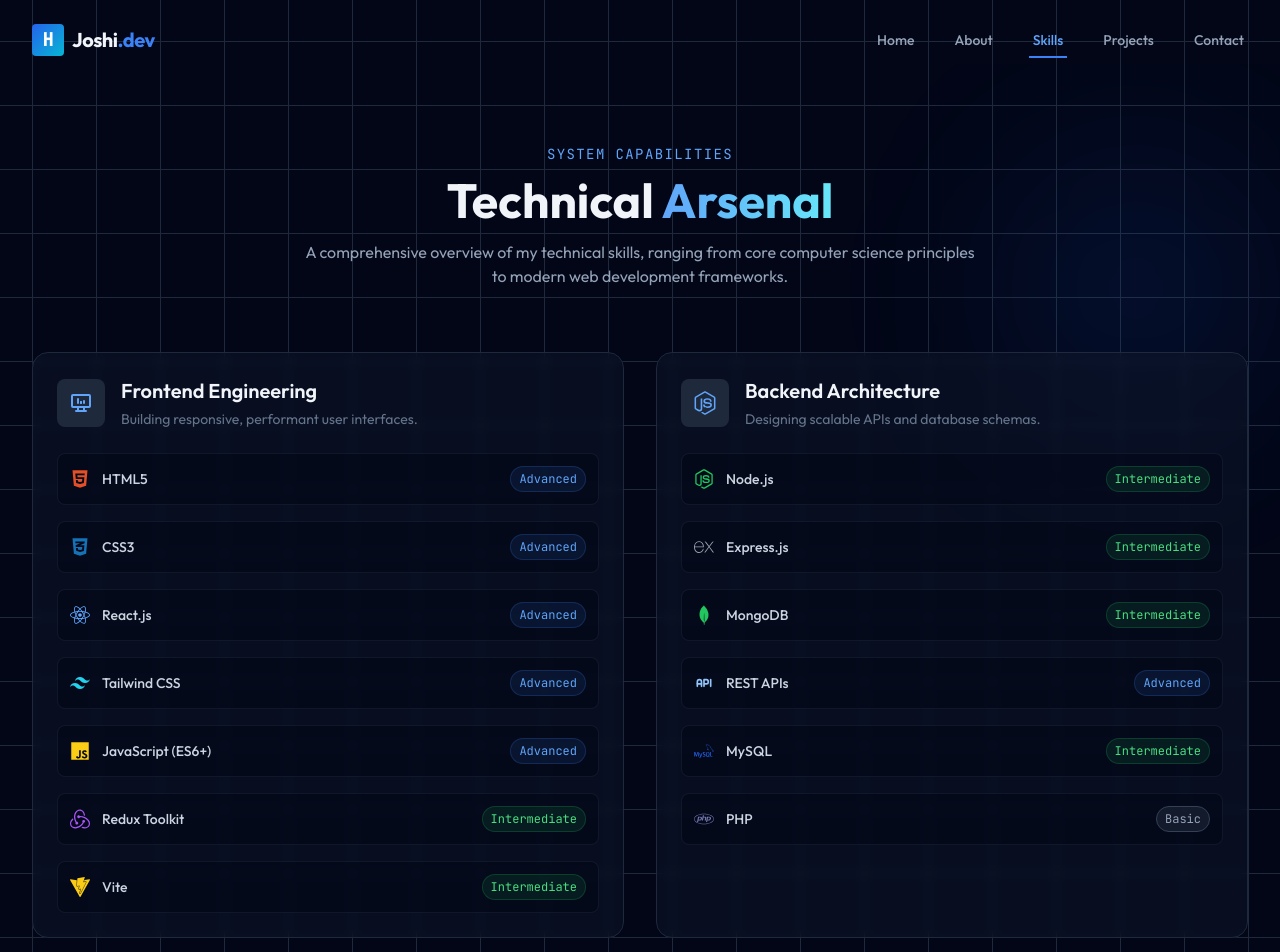
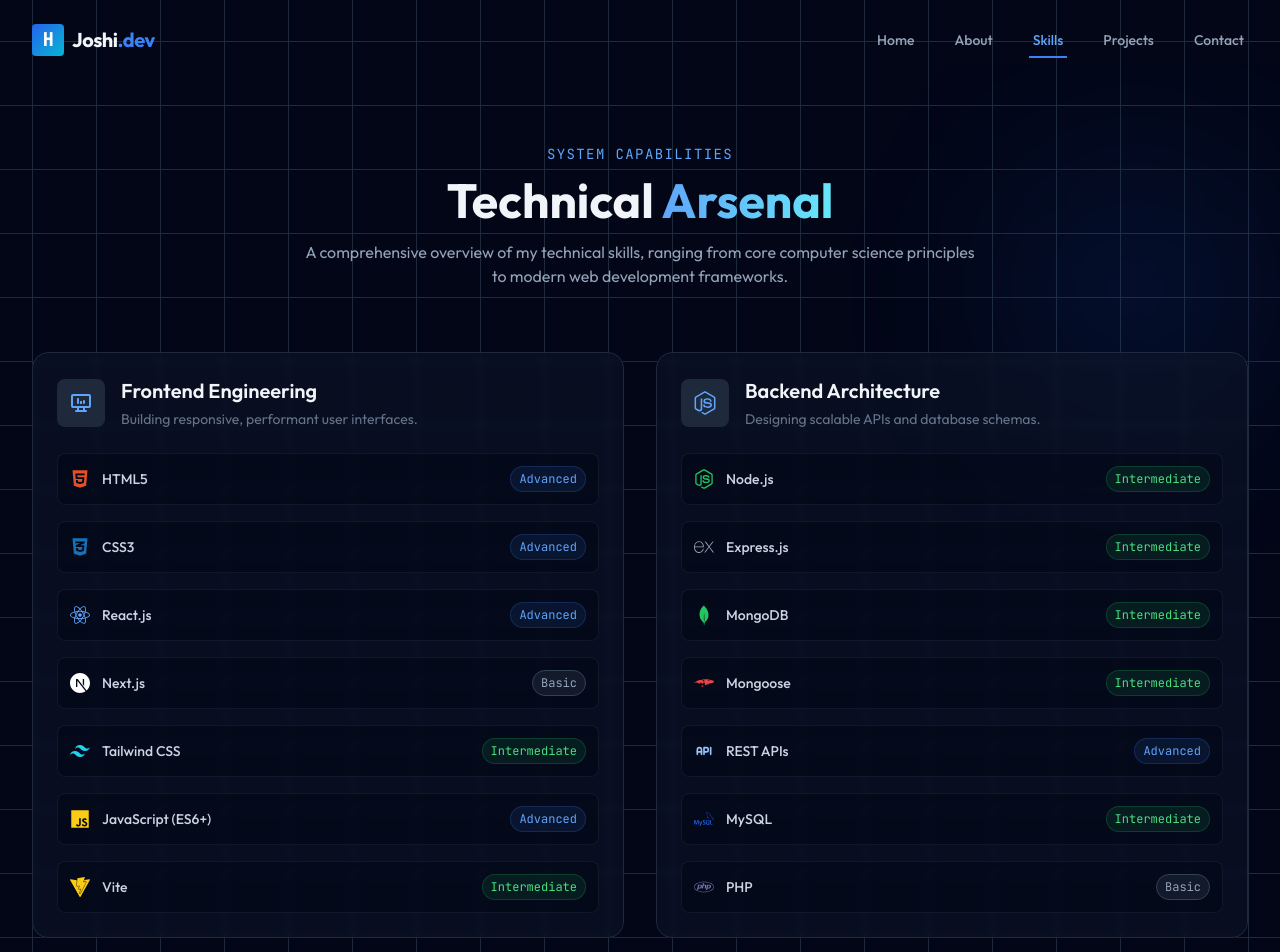
Before and after one commit to HemJoshi111/portfolio-v1, a React (Vite) app: page /skills in a window 1280 px wide. Shown: the top 952 px of the page. Built offline with nearby package versions, Linux system fonts and the light colour scheme.

Commit message:
feat(data): update technical skills and project showcase

```diff
--- a/src/data/projects.jsx
+++ b/src/data/projects.jsx
@@ -1,42 +1,55 @@
 export const projectsData = [
   {
     id: 1,
-    title: "Distributed Task Manager",
+    title: "Connect Verse",
     category: "Full Stack",
-    description: "A real-time task management system with drag-and-drop capabilities. Built for scalability using microservices architecture patterns.",
-    tech: ["React", "Node.js", "Socket.io", "MongoDB"],
-    github: "https://github.com",
-    demo: "https://demo.com",
-    image: "https://images.unsplash.com/photo-1460925895917-afdab827c52f?q=80&w=2426&auto=format&fit=crop"
+    description: "✨ A full-stack social media application built with the MERN stack (MongoDB, Express, React, Node.js).",
+    tech: ["React", "Node.js", "Tailwind", "MongoDB"],
+    github: "https://github.com/HemJoshi111/connect-verse",
+    demo: "https://connect-verse.pages.dev",
+    image: "https://images.unsplash.com/photo-1516251193007-45ef944ab0c6?q=80&w=870&auto=format&fit=crop"
   },
   {
     id: 2,
-    title: "AI-Powered Analytics",
-    category: "AI/ML",
-    description: "Dashboard that visualizes large datasets and predicts trends using TensorFlow.js. Features dark mode and exportable reports.",
-    tech: ["Python", "TensorFlow", "React", "D3.js"],
-    github: "https://github.com",
-    demo: "https://demo.com",
-    image: "https://images.unsplash.com/photo-1551288049-bebda4e38f71?q=80&w=2340&auto=format&fit=crop"
+    title: "Mern Blog App",
+    category: "Full Stack",
+    description: "A full-stack blog app built with the MERN stack.",
+    tech: ["Node.js", "Express", "Mongoose", "React"],
+    github: "https://github.com/HemJoshi111/mern-blog-app",
+    demo: "https://hemjoshi-blog.vercel.app",
+    image: "https://plus.unsplash.com/premium_photo-1720744786849-a7412d24ffbf?q=80&w=809&auto=format&fit=crop"
   },
   {
     id: 3,
-    title: "E-Commerce API Service",
-    category: "Backend",
-    description: "High-performance RESTful API for an e-commerce platform. Handles authentication, payments (Stripe), and inventory locking.",
-    tech: ["Node.js", "Express", "Redis", "PostgreSQL"],
-    github: "https://github.com",
-    demo: "https://demo.com",
-    image: "https://images.unsplash.com/photo-1556742049-0cfed4f7a07d?q=80&w=2340&auto=format&fit=crop"
-  },
-  {
-    id: 4,
     title: "Portfolio V1",
     category: "Frontend",
     description: "Modern portfolio website with glassmorphism design system and advanced Framer Motion animations.",
     tech: ["React", "Tailwind", "Framer Motion", "Vite"],
-    github: "https://github.com",
-    demo: "https://demo.com",
+    github: "https://github.com/HemJoshi111/portfolio-v1",
+    demo: "https://HemJoshi.com.np",
     image: "https://images.unsplash.com/photo-1545665277-5937489579f2?q=80&w=2340&auto=format&fit=crop"
+  },
+  {
+    id: 4,
+    title: "Todo App",
+    category: "Frontend",
+    description: "A modern todo list application built with React, Vite, and Tailwind CSS.",
+    tech: ["React", "Tailwind", "Vite"],
+    github: "https://github.com/HemJoshi111/react-todo-app",
+    demo: "https://react-todo-app-3a7.pages.dev",
+    image: "https://images.unsplash.com/photo-1586281380117-5a60ae2050cc?q=80&w=870&auto=format&fit=crop"
+  },
+  {
+    id: 5,
+    title: "Online Food Ordering System",
+    category: "Full Stack",
+    description: "🍴 Complete Food Ordering System with web portal for restaurant management (PHP, MySQL) and Android app for customers (Java).",
+    tech: ["PHP", "Tailwind", "Java", "MySQL"],
+    github: "https://github.com/HemJoshi111/online-food-ordering-system",
+    demo: "https://github.com/HemJoshi111/online-food-ordering-system",
+    image: "https://images.unsplash.com/photo-1609427955204-d0a737cb2c1a?q=80&w=1032&auto=format&fit=crop"
   }
+
 ];
+
+// category: "Backend"
--- a/src/data/skills.jsx
+++ b/src/data/skills.jsx
@@ -1,6 +1,6 @@
 import { FaReact, FaNodeJs, FaHtml5, FaCss3Alt, FaJs, FaJava, FaGitAlt, FaLinux, FaDatabase, FaPhp } from 'react-icons/fa';
 import { GiArtificialIntelligence } from "react-icons/gi";
-import { SiMongodb, SiExpress, SiTailwindcss, SiPostman, SiRedux, SiMysql, SiFirebase, SiVite } from 'react-icons/si';
+import { SiMongodb, SiExpress, SiTailwindcss, SiPostman, SiRedux, SiMysql, SiFirebase, SiVite, SiNextdotjs, SiMongoose } from 'react-icons/si';
 import { TbApi, TbBrandVscode, TbDeviceDesktopAnalytics } from 'react-icons/tb';
 
 export const skillsData = [
@@ -13,9 +13,10 @@
             { name: "HTML5", level: "Advanced", icon: <FaHtml5 className="text-[#E34F26]" /> },
             { name: "CSS3", level: "Advanced", icon: <FaCss3Alt className="text-[#1572B6]" /> },
             { name: "React.js", level: "Advanced", icon: <FaReact className="text-blue-400" /> },
-            { name: "Tailwind CSS", level: "Advanced", icon: <SiTailwindcss className="text-cyan-400" /> },
+            { name: "Next.js", level: "Basic", icon: <SiNextdotjs className="text-white" /> },
+            { name: "Tailwind CSS", level: "Intermediate", icon: <SiTailwindcss className="text-cyan-400" /> },
             { name: "JavaScript (ES6+)", level: "Advanced", icon: <FaJs className="text-yellow-400" /> },
-            { name: "Redux Toolkit", level: "Intermediate", icon: <SiRedux className="text-purple-500" /> },
+            // { name: "Redux Toolkit", level: "Basic", icon: <SiRedux className="text-purple-500" /> },
             { name: "Vite", level: "Intermediate", icon: <SiVite className="text-yellow-400" /> },
         ]
     },
@@ -28,6 +29,7 @@
             { name: "Node.js", level: "Intermediate", icon: <FaNodeJs className="text-green-500" /> },
             { name: "Express.js", level: "Intermediate", icon: <SiExpress className="text-gray-400" /> },
             { name: "MongoDB", level: "Intermediate", icon: <SiMongodb className="text-green-500" /> },
+            { name: "Mongoose", level: "Intermediate", icon: <SiMongoose className="text-red-500" /> },
             { name: "REST APIs", level: "Advanced", icon: <TbApi className="text-blue-300" /> },
             { name: "MySQL", level: "Intermediate", icon: <SiMysql className="text-blue-600" /> },
             { name: "PHP", level: "Basic", icon: <FaPhp className="text-[#777BB4]" /> },
@@ -54,8 +56,8 @@
         skills: [
             { name: "Git & GitHub", level: "Intermediate", icon: <FaGitAlt className="text-orange-600" /> },
             { name: "VS Code", level: "Advanced", icon: <TbBrandVscode className="text-blue-500" /> },
-            { name: "Postman", level: "Intermediate", icon: <SiPostman className="text-orange-500" /> },
-            { name: "Linux Basics", level: "Intermediate", icon: <FaLinux className="text-yellow-200" /> },
+            { name: "Postman", level: "Advanced", icon: <SiPostman className="text-orange-500" /> },
+            { name: "Linux Basics", level: "Basic", icon: <FaLinux className="text-yellow-200" /> },
             { name: "Firebase", level: "Basic", icon: <SiFirebase className="text-yellow-500" /> }
         ]
     }
```
